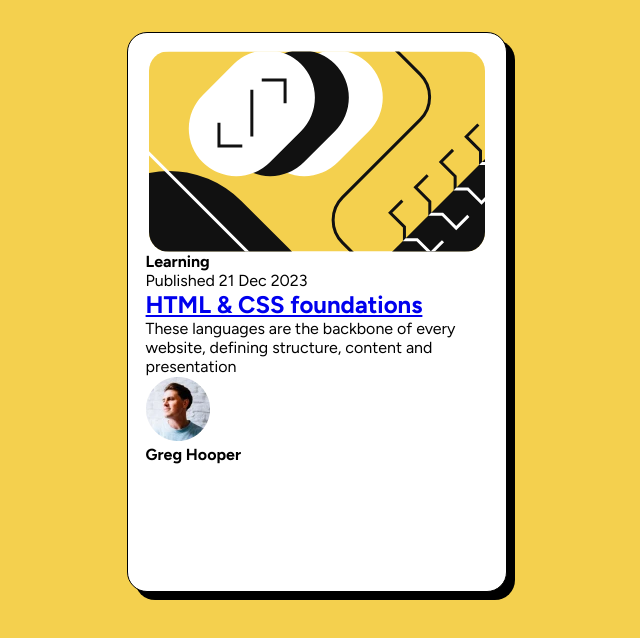
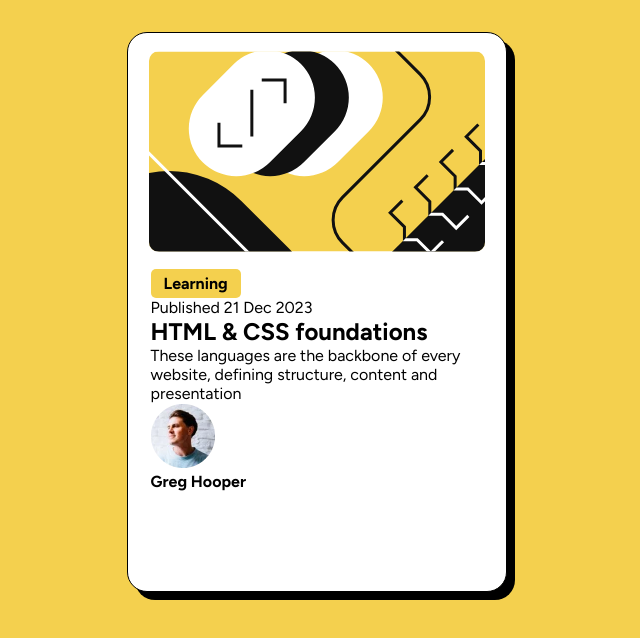
Before and after one commit to CodexianScholar/Frontend-Dev-practice-, a plain HTML site: page frontend-mentor/blog-preview-card/index.html in a window 1280 px wide. Shown: the whole page, without its empty margins (323-963 px from the left). Drawn offline with Linux system fonts and the light colour scheme.

Commit message:
Update style.css
Change styling for links, their color, and added a hover effect

```diff
--- a/frontend-mentor/blog-preview-card/style.css
+++ b/frontend-mentor/blog-preview-card/style.css
@@ -7,6 +7,15 @@
 
 body {
   background-color: #f4d04e;
+}
+
+a {
+  text-decoration: none;
+  color: black;
+}
+
+a:hover {
+  color: #f4d04e;
 }
 
 #blog-card--container {
@@ -26,5 +35,18 @@ body {
 }
 
 .blog-card--image img {
-  border-radius: 20px;
+  border-radius: 10px;
 }
+
+.blog-card--text {
+  margin-top: 1.1rem;
+  margin-left: 5px;
+}
+
+.category-bg--yellow {
+  background-color: #f4d04e;
+  padding: 5px 10px;
+  border-radius: 5px;
+  width: 90px;
+  text-align: center;
+}
```
